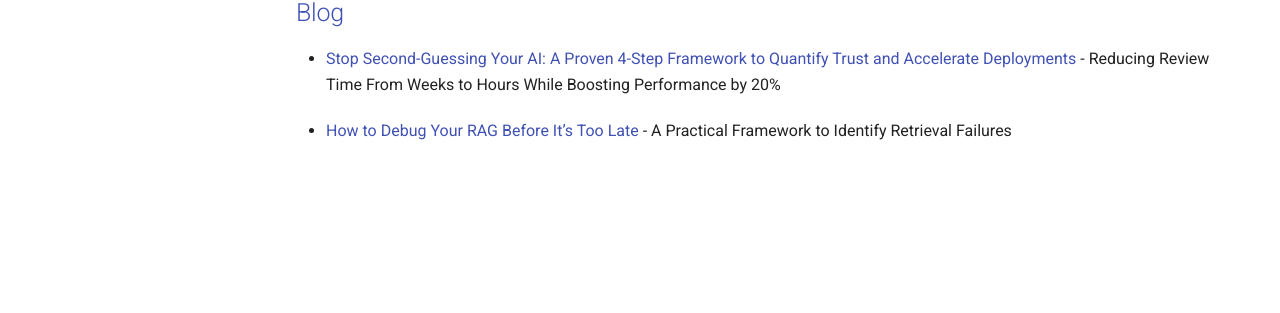
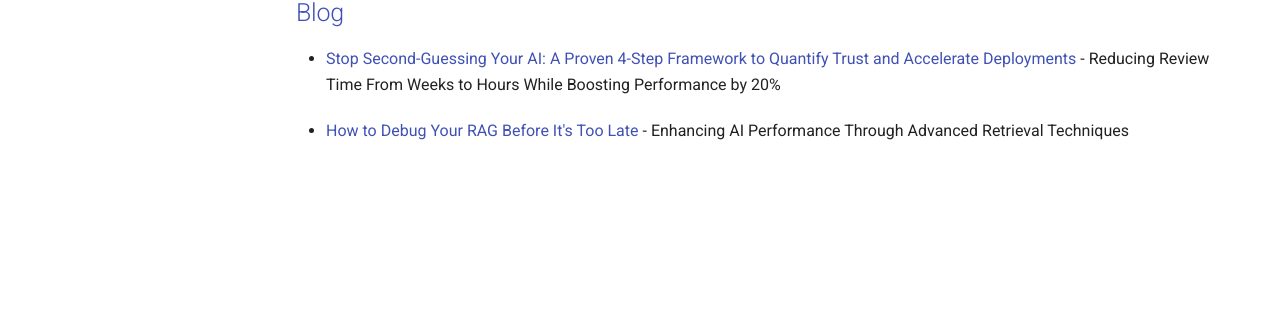
Before and after one commit to Sudhandar/blog, an MkDocs documentation site: the page built from docs/blog.md, in a window 1280 px wide. Shown: the part 420-733 px from the top of the page. Built offline with MkDocs 1.6.1 and Material for MkDocs 9.7.7, drawn with Linux system fonts in a browser that asks for light colours.

Commit message:
Update RAG blog post title

```diff
--- a/docs/blog.md
+++ b/docs/blog.md
@@ -6,4 +6,4 @@
 
 ## Blog
 - [Stop Second-Guessing Your AI: A Proven 4-Step Framework to Quantify Trust and Accelerate Deployments](blog/llm-eval-blog.md) - Reducing Review Time From Weeks to Hours While Boosting Performance by 20%
-- [How to Debug Your RAG Before It’s Too Late](blog/rag-retrieval-blog.md) - A Practical Framework to Identify Retrieval Failures
+- [How to Debug Your RAG Before It's Too Late](blog/rag-retrieval-blog.md) - Enhancing AI Performance Through Advanced Retrieval Techniques
--- a/mkdocs.yml
+++ b/mkdocs.yml
@@ -50,7 +50,7 @@
           - "Steal this LLM Workflow to book 60% more calls in your LinkedIn Outreach": blog/linkedin-outreach-overview.md
       - Blog:
           - "Stop Second-Guessing Your AI: A Proven 4-Step Framework to Quantify Trust and Accelerate Deployments": blog/llm-eval-blog.md
-          - "How to Debug Your RAG Before It’s Too Late": blog/rag-retrieval-blog.md
+          - "How to Debug Your RAG Before It's Too Late": blog/rag-retrieval-blog.md
 
 extra:
   social:
```
